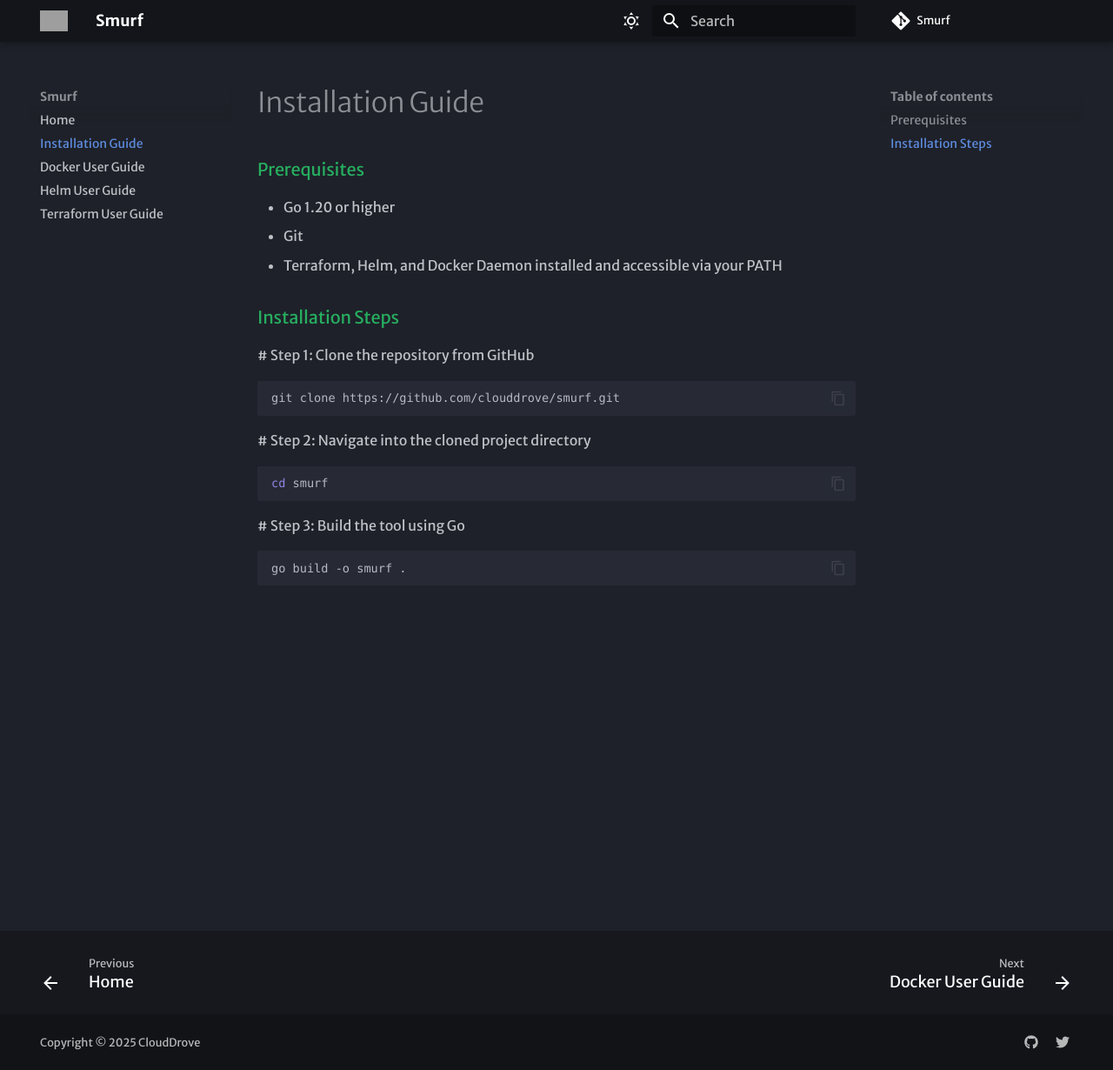
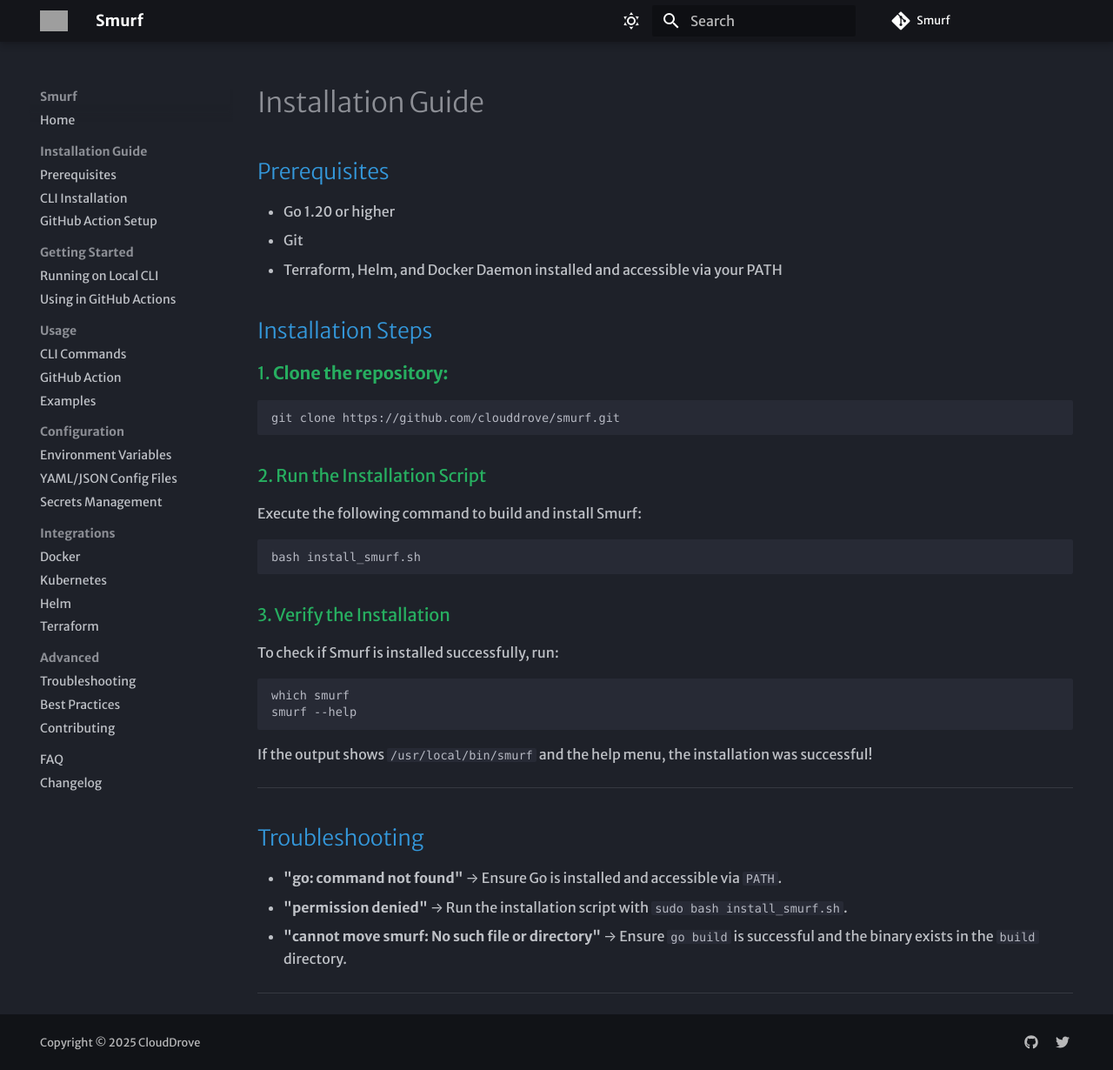
Before and after one commit to clouddrove/smurf, an MkDocs documentation site: the page built from docs/sm/docs/installation.md, in a window 1280 px wide and 1230 px high. Shown: the whole window at 87% size. Built offline with MkDocs 1.6.1 and Material for MkDocs 9.7.7, drawn with Linux system fonts in a browser that asks for light colours; some web fonts are replaced; comment, search, counter and statistics services are not loaded; grey boxes are pictures that could not be loaded.

Commit message:
added automation script ,updated installation.md,updated mkdocs.yaml

````diff
--- a/docs/sm/docs/installation.md
+++ b/docs/sm/docs/installation.md
@@ -1,24 +1,45 @@
 # Installation Guide
 
-### Prerequisites
+## Prerequisites
 
 - Go 1.20 or higher
 - Git
 - Terraform, Helm, and Docker Daemon installed and accessible via your PATH
 
-### Installation Steps
+## Installation Steps
 
-   # Step 1: Clone the repository from GitHub
+### 1. **Clone the repository:**
+
    ```bash
    git clone https://github.com/clouddrove/smurf.git
    ```
 
-   # Step 2: Navigate into the cloned project directory
-   ```bash
-   cd smurf
-   ```
 
-   # Step 3: Build the tool using Go
-   ```bash
-   go build -o smurf .
-   ```
+### 2. Run the Installation Script
+
+Execute the following command to build and install Smurf:
+
+```bash
+bash install_smurf.sh
+```
+
+### 3. Verify the Installation
+
+To check if Smurf is installed successfully, run:
+
+```bash
+which smurf
+smurf --help
+```
+
+If the output shows `/usr/local/bin/smurf` and the help menu, the installation was successful!
+
+---
+
+## Troubleshooting
+
+- **"go: command not found"** → Ensure Go is installed and accessible via `PATH`.
+- **"permission denied"** → Run the installation script with `sudo bash install_smurf.sh`.
+- **"cannot move smurf: No such file or directory"** → Ensure `go build` is successful and the binary exists in the `build` directory.
+
+---
--- a/docs/sm/mkdocs.yml
+++ b/docs/sm/mkdocs.yml
@@ -7,13 +7,15 @@
   logo: https://clouddrove.com/assets/images/logo.png
   favicon: https://clouddrove.com/favicon.ico
   features:
-    - navigation.footer
-    - navigation.top
-    - search.suggest
-    - search.highlight
-    - content.tabs.link
-    - content.code.annotations
-    - content.code.copy
+    # - navigation.footer
+    # - navigation.top
+    # - search.suggest
+    # - search.highlight
+    # - content.tabs.link
+    # - content.code.annotations
+    # - content.code.copy
+    - navigation.sections
+    - toc.integrate
   palette:
     # Dark Mode
     - scheme: slate
@@ -30,6 +32,36 @@
         name: Light mode
       primary: blue
       accent: deep orange
+
+
+nav:
+  - Home: index.md
+  - Installation Guide:
+      - Prerequisites: installation.md#prerequisites
+      - CLI Installation: installation.md#cli-installation
+      - GitHub Action Setup: installation.md#github-action-setup
+  - Getting Started:
+      - Running on Local CLI: getting-started.md#running-on-local-cli
+      - Using in GitHub Actions: getting-started.md#using-in-github-actions
+  - Usage:
+      - CLI Commands: usage/cli-commands.md
+      - GitHub Action: usage/github-action.md
+      - Examples: usage/examples.md
+  - Configuration:
+      - Environment Variables: configuration.md#environment-variables
+      - YAML/JSON Config Files: configuration.md#yamljson-config-files
+      - Secrets Management: configuration.md#secrets-management
+  - Integrations:
+      - Docker: integrations/docker.md
+      - Kubernetes: integrations/kubernetes.md
+      - Helm: integrations/helm.md
+      - Terraform: integrations/terraform.md
+  - Advanced:
+      - Troubleshooting: advanced/troubleshooting.md
+      - Best Practices: advanced/best-practices.md
+      - Contributing: advanced/contributing.md
+  - FAQ: faq.md
+  - Changelog: changelog.md
 
 plugins:
   - search
````
Also changed, not shown: 1 other file.
